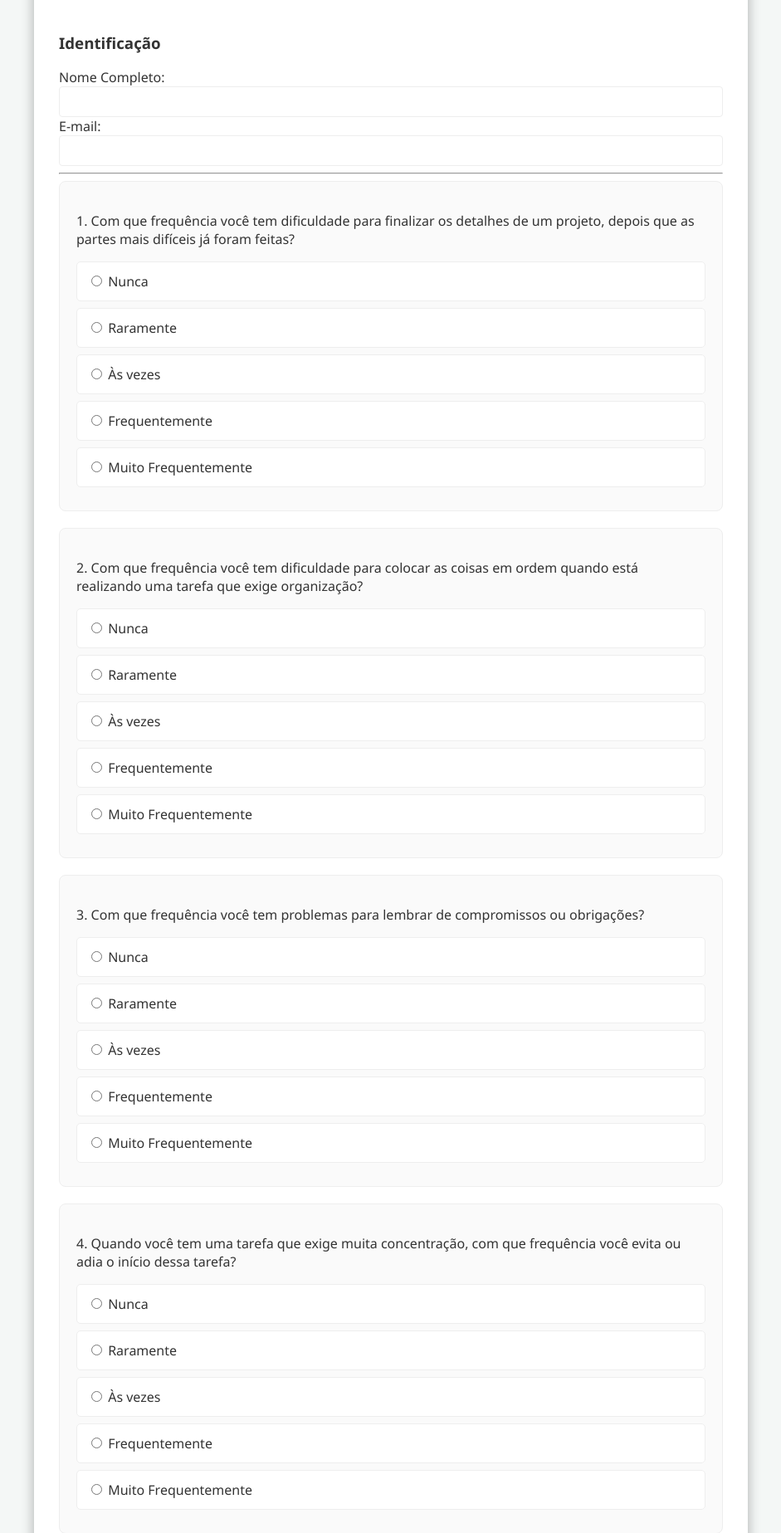
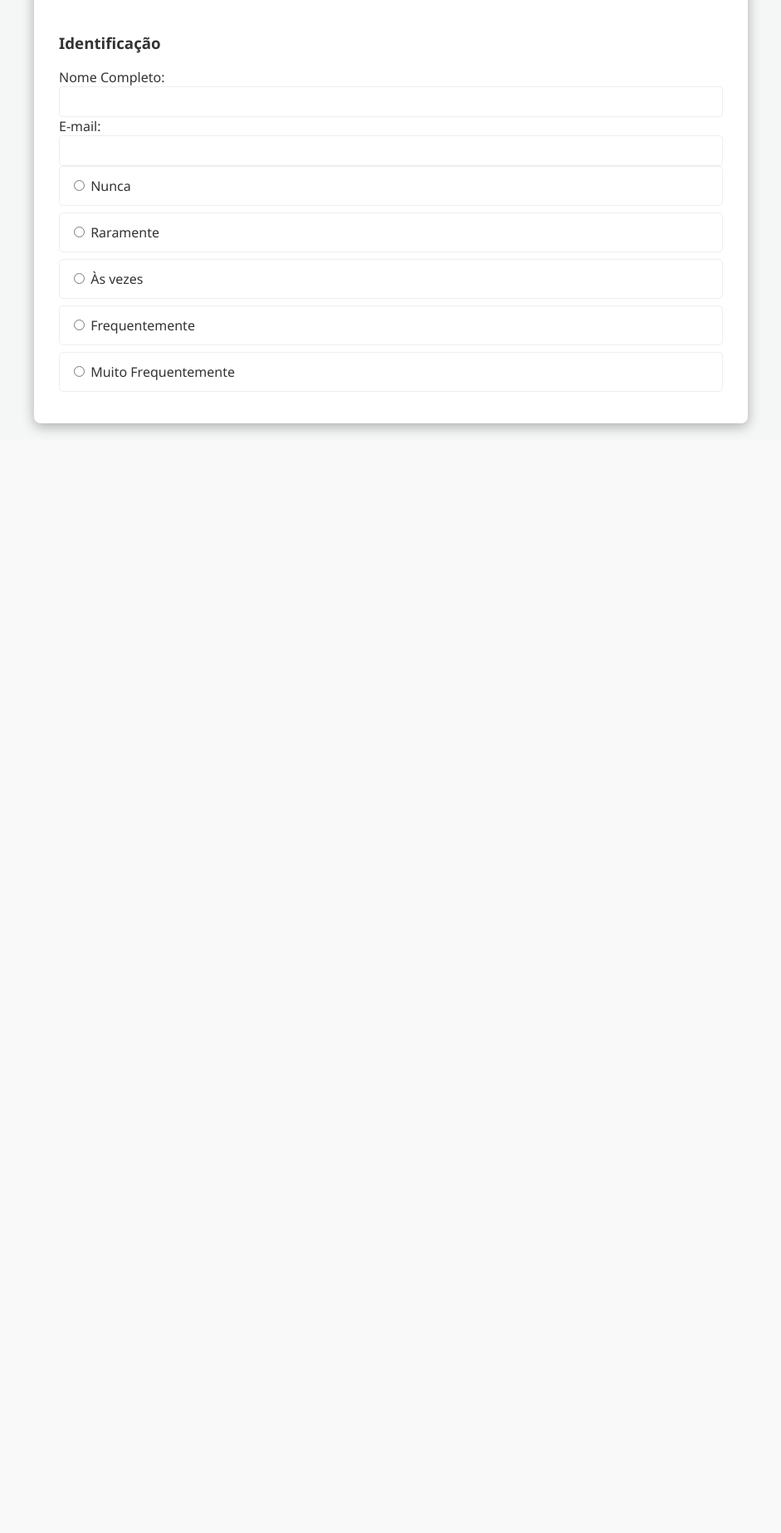
Before and after one commit to exwebto/raas_r, a Flask app: page /asrs in a window 1280 px wide. Shown: the part 330-2177 px from the top of the page at 83% size, without its empty margins (169-1110 px from the left). After the commit the page ends 853 px from the top, so only its background shows below. Run offline with Flask 3, Linux system fonts and the light colour scheme.

Commit message:
Refactor ASRS HTML structure and input values

```diff
--- a/templates/asrs.html
+++ b/templates/asrs.html
@@ -36,49 +36,31 @@
                     <label for="email">E-mail:</label>
                     <input type="email" id="email" name="email" required>
                 </div>
-            </div>
-
-            <hr>
-
-            {% for id, pergunta in questions %}
-            <div class="question-card">
-                <p class="question-text">
-                    <span class="q-number">{{ id }}.</span> {{ pergunta }}
-                </p>
-
             <div class="options">
     <label class="option-label">
-                        <input type="radio" name="q{{ id }}" value="Nunca" required>
+        <input type="radio" name="q{{ id }}" value="0" required>
         <span>Nunca</span>
     </label>
 
     <label class="option-label">
-                        <input type="radio" name="q{{ id }}" value="Raramente" required>
+        <input type="radio" name="q{{ id }}" value="1" required>
         <span>Raramente</span>
     </label>
 
     <label class="option-label">
-                        <input type="radio" name="q{{ id }}" value="Às vezes" required>
+        <input type="radio" name="q{{ id }}" value="2" required>
         <span>Às vezes</span>
     </label>
 
     <label class="option-label">
-                        <input type="radio" name="q{{ id }}" value="Frequentemente" required>
+        <input type="radio" name="q{{ id }}" value="3" required>
         <span>Frequentemente</span>
     </label>
 
     <label class="option-label">
-                        <input type="radio" name="q{{ id }}" value="Muito Frequentemente" required>
+        <input type="radio" name="q{{ id }}" value="4" required>
         <span>Muito Frequentemente</span>
     </label>
-                </div>
-            </div>
-            {% endfor %}
-
-            <div class="form-footer">
-                <button type="submit" class="btn-submit">Ver Resultado de TDAH</button>
-            </div>
-        </form>
 </div>
 
     <script>
```
Lines whose indentation alone changed are shown as unchanged.
